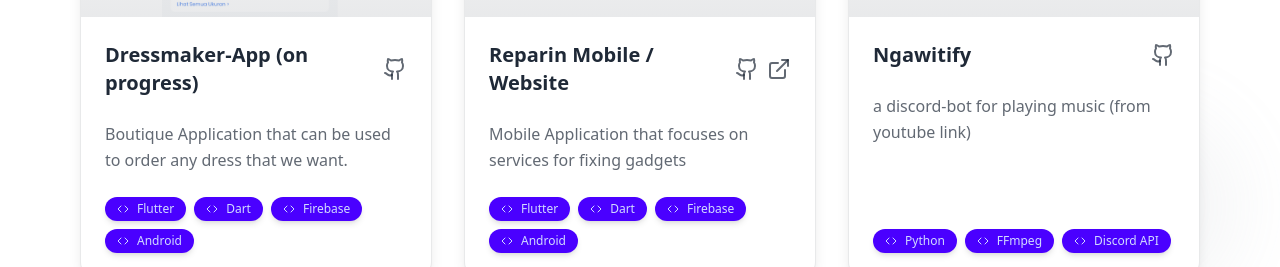
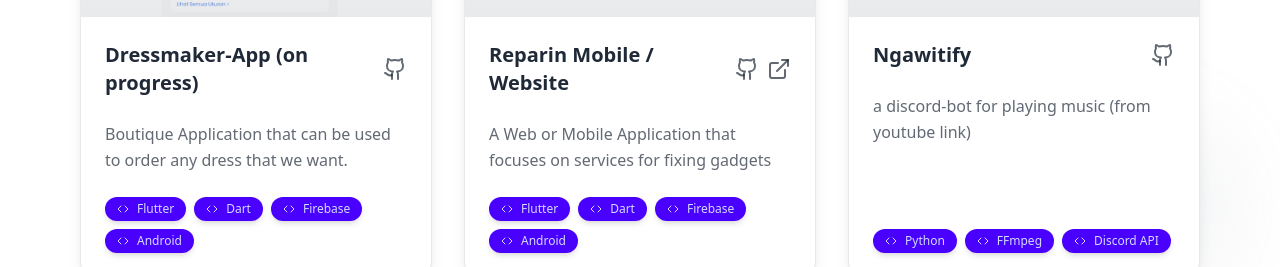
Before and after one commit to reddishowo/reddishowo-portfolio, a Next.js app: page / in a window 1280 px wide. Shown: the part 2520-2787 px from the top of the page. Built offline with nearby package versions, Linux system fonts and the light colour scheme.

Commit message:
changed reparin description

```diff
--- a/src/components/projectsection.tsx
+++ b/src/components/projectsection.tsx
@@ -163,7 +163,7 @@ const ProjectsSection = () => {
     {
       title: "Reparin Mobile / Website",
       description:
-        "Mobile Application that focuses on services for fixing gadgets",
+        "A Web or Mobile Application that focuses on services for fixing gadgets",
       technologies: ["Flutter", "Dart", "Firebase", "Android"],
       githubLink: "https://github.com/hisyam/reparin-mobile",
       liveLink: "https://reparin.xyz/en",
```
